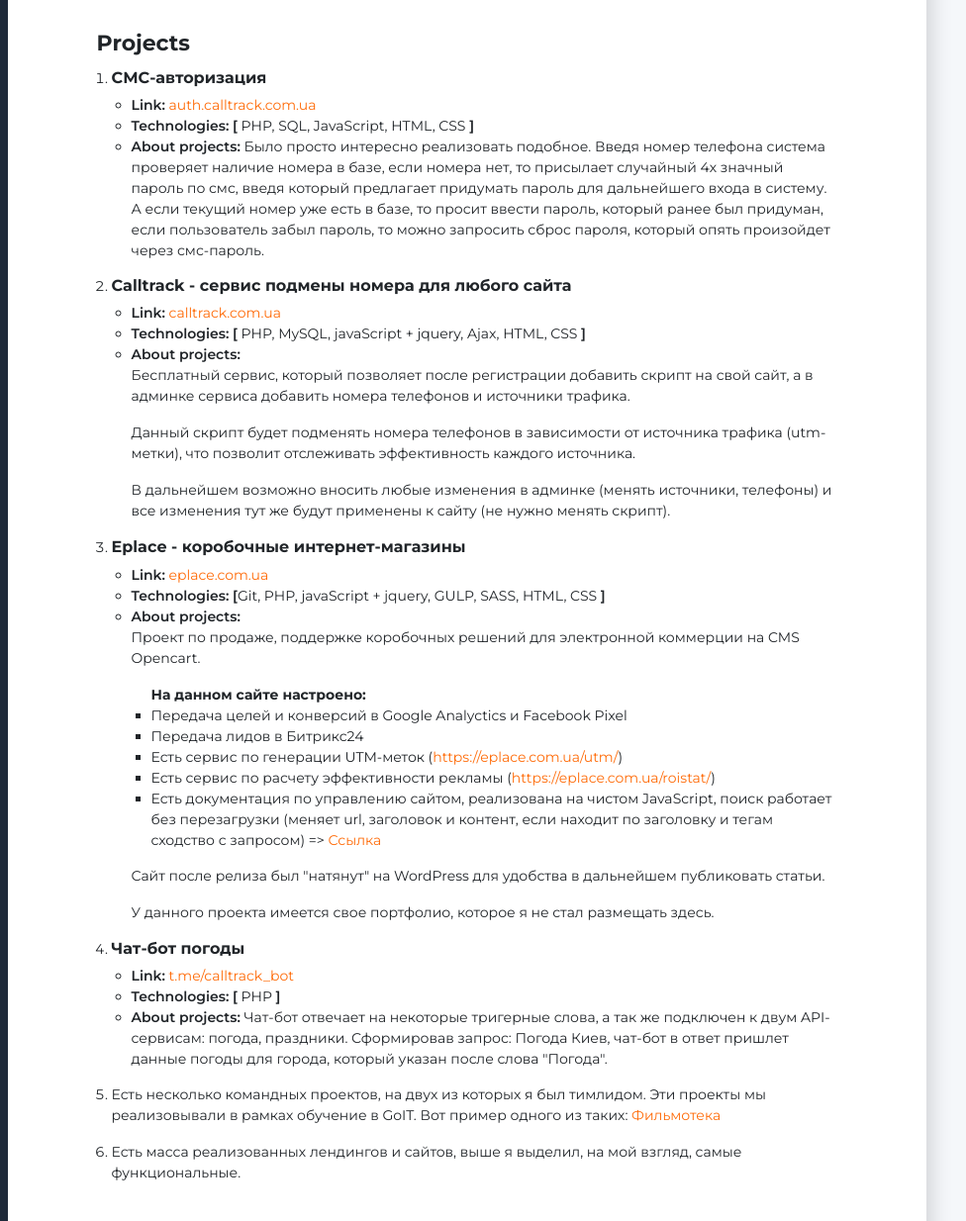
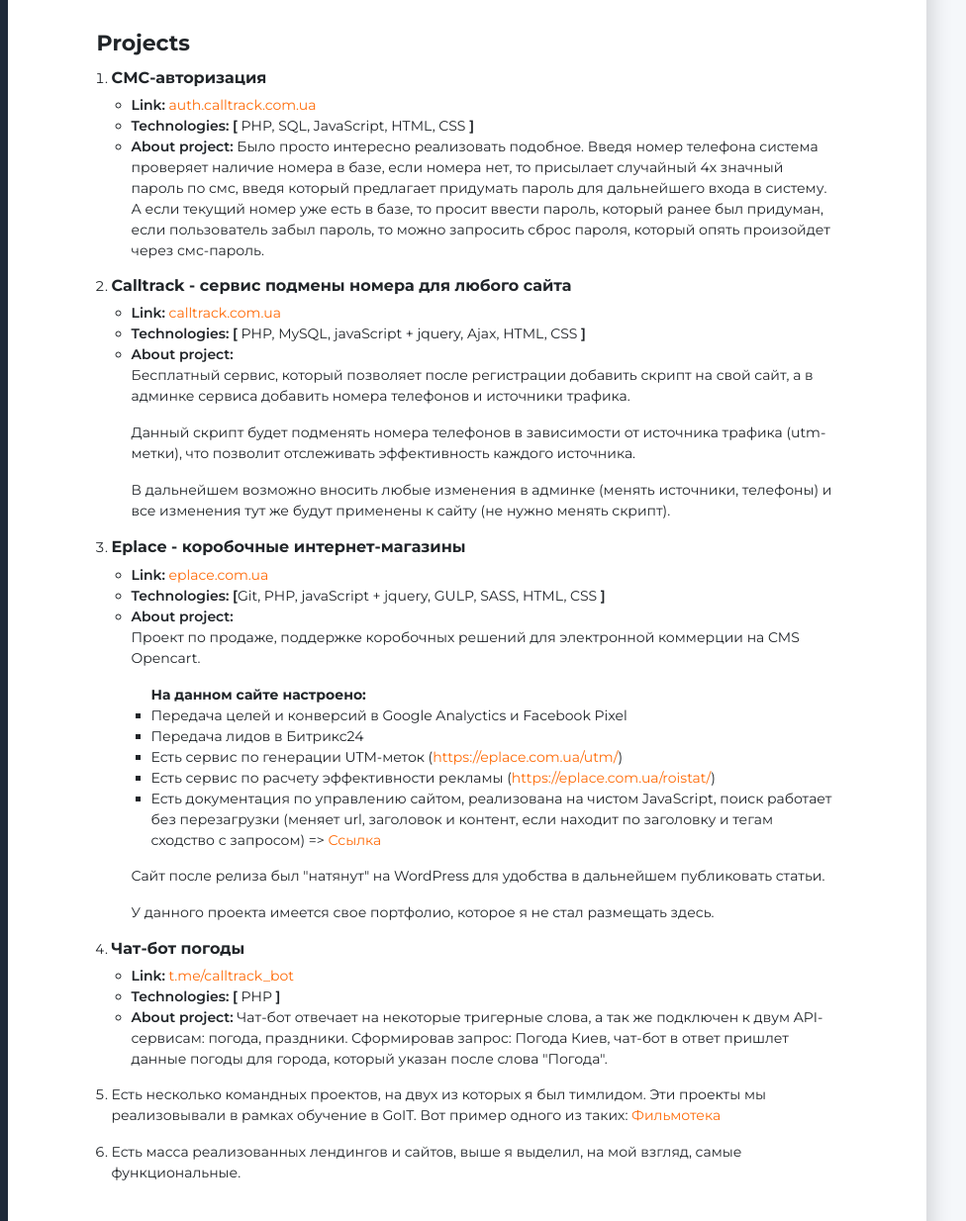
Before and after one commit to akulyhin/akulyhin.github.io, a plain HTML site: page index.html in a window 1280 px wide. Shown: the part 432-1666 px from the top of the page at 99% size, 304-1280 px from the left. Drawn offline with nearby package versions, Linux system fonts and the light colour scheme.

Commit message:
Last updates

```diff
--- a/index.html
+++ b/index.html
@@ -153,7 +153,7 @@
                   <span>Technologies:</span>
                    <span>[</span> PHP, SQL, JavaScript, HTML, CSS <span>]</span>
                 </li>
-                <li><span>About projects:</span>
+                <li><span>About project:</span>
                    Было просто интересно реализовать подобное. Введя номер телефона система проверяет наличие номера в базе, если номера нет, то присылает случайный 4х значный пароль по смс, введя который предлагает придумать пароль для дальнейшего входа в систему. А если текущий номер уже есть в базе, то просит ввести пароль, который ранее был придуман, если пользователь забыл пароль, то можно запросить сброс пароля, который опять произойдет через смс-пароль.
                 </li>
               </ul>
@@ -170,7 +170,7 @@
                   <span>Technologies:</span>
                    <span>[</span> PHP, MySQL, javaScript + jquery, Ajax, HTML, CSS <span>]</span>
                 </li>
-                <li><span>About projects:</span>
+                <li><span>About project:</span>
                   <p>Бесплатный сервис, который позволяет после регистрации добавить скрипт на свой сайт, а в админке сервиса добавить номера телефонов и источники трафика.</p>
                   <p>Данный скрипт будет подменять номера телефонов в зависимости от иcточника трафика (utm-метки), что позволит отслеживать эффективность каждого источника.</p>
                   <p>В дальнейшем возможно вносить любые изменения в админке (менять источники, телефоны) и все изменения тут же будут применены к сайту (не нужно менять скрипт).</p>
@@ -189,7 +189,7 @@
                   <span>Technologies:</span>
                    <span>[</span>Git, PHP, javaScript + jquery, GULP, SASS, HTML, CSS <span>]</span>
                 </li>
-                <li><span>About projects:</span>
+                <li><span>About project:</span>
                   <p>Проект по продаже, поддержке коробочных решений для электронной коммерции на CMS Opencart.</p>
 
                   <ul>
@@ -217,7 +217,7 @@
                   <span>Technologies:</span>
                    <span>[</span> PHP <span>]</span>
                 </li>
-                <li><span>About projects:</span>
+                <li><span>About project:</span>
                   Чат-бот отвечает на некоторые тригерные слова, а так же подключен к двум API-сервисам: погода, праздники. Сформировав запрос: Погода Киев, чат-бот в ответ пришлет данные погоды для города, который указан после слова "Погода".
                 </li>
               </ul>
```
